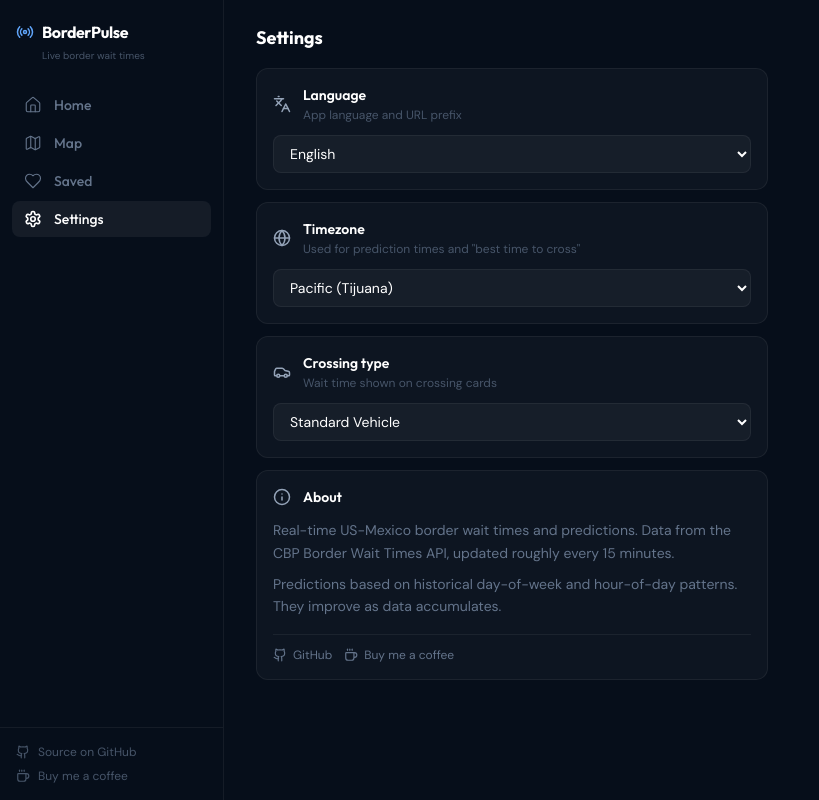
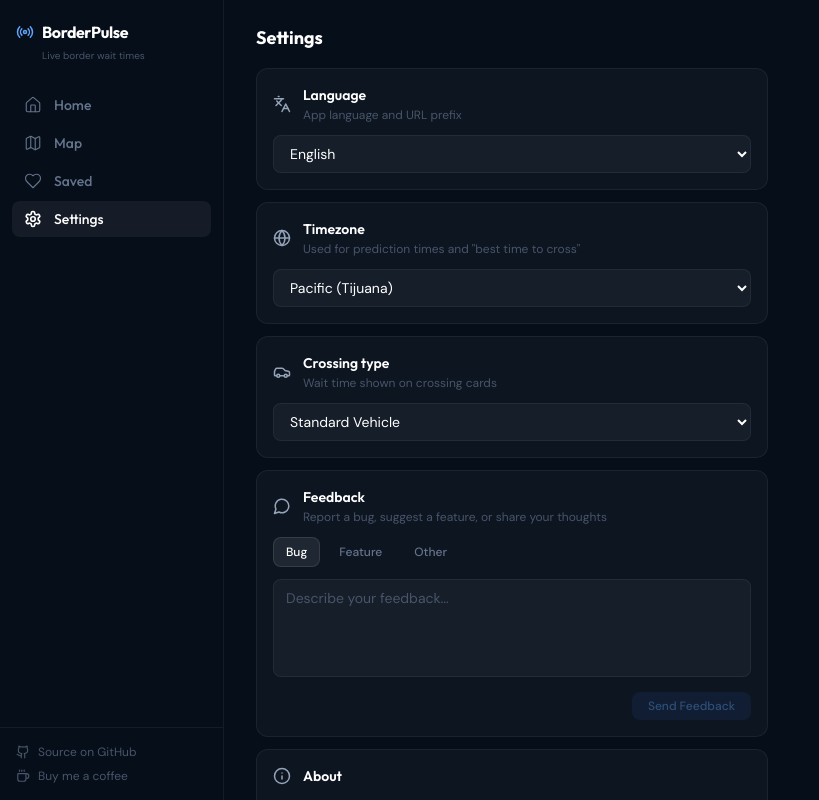
Before and after one commit to LMBraca/BorderPulse, a Next.js app in the folder frontend/: page /en/settings in a window 1280 px wide. Shown: the top 800 px of the page, without its empty margins (0-819 px from the left). Built offline with nearby package versions, Linux system fonts and the light colour scheme.

Commit message:
feat: feedback card

```diff
--- a/frontend/messages/en.json
+++ b/frontend/messages/en.json
@@ -134,6 +134,19 @@
     "legendYellow": "20–45 min",
     "legendRed": "> 45 min"
   },
+  "feedback": {
+    "title": "Feedback",
+    "description": "Report a bug, suggest a feature, or share your thoughts",
+    "bug": "Bug",
+    "feature": "Feature",
+    "other": "Other",
+    "placeholder": "Describe your feedback...",
+    "submit": "Send Feedback",
+    "sending": "Sending...",
+    "success": "Thanks for your feedback!",
+    "error": "Failed to send. Please try again.",
+    "empty": "Please enter a message"
+  },
   "settings": {
     "title": "Settings",
     "timezone": "Timezone",
--- a/frontend/messages/es.json
+++ b/frontend/messages/es.json
@@ -134,6 +134,19 @@
     "legendYellow": "20–45 min",
     "legendRed": "> 45 min"
   },
+  "feedback": {
+    "title": "Comentarios",
+    "description": "Reporta un error, sugiere una funcion o comparte tu opinion",
+    "bug": "Error",
+    "feature": "Sugerencia",
+    "other": "Otro",
+    "placeholder": "Describe tu comentario...",
+    "submit": "Enviar",
+    "sending": "Enviando...",
+    "success": "Gracias por tu comentario!",
+    "error": "Error al enviar. Intenta de nuevo.",
+    "empty": "Por favor escribe un mensaje"
+  },
   "settings": {
     "title": "Ajustes",
     "timezone": "Zona horaria",
--- a/frontend/package.json
+++ b/frontend/package.json
@@ -18,7 +18,8 @@
     "react": "^18.3.1",
     "react-dom": "^18.3.1",
     "react-leaflet": "^4.2.1",
-    "recharts": "^2.12.7"
+    "recharts": "^2.12.7",
+    "resend": "^6.9.4"
   },
   "devDependencies": {
     "@types/leaflet": "^1.9.12",
--- a/frontend/src/app/[locale]/settings/page.tsx
+++ b/frontend/src/app/[locale]/settings/page.tsx
@@ -3,12 +3,15 @@
 import { useState, useEffect } from "react";
 import { useTranslations, useLocale } from "next-intl";
 import { useRouter, usePathname } from "@/i18n/navigation";
-import { Info, Globe, Github, Coffee, Car, Languages } from "lucide-react";
+import { Info, Globe, Github, Coffee, Car, Languages, MessageCircle, CheckCircle } from "lucide-react";
 import { BORDER_TIMEZONES, getUserTimezone, setUserTimezone } from "@/lib/timezone";
 import { LANE_CODES, getPreferredLane, setPreferredLane, type LaneCode } from "@/lib/preferences";
 
+type FeedbackType = "bug" | "feature" | "other";
+
 export default function SettingsPage() {
   const t = useTranslations("settings");
+  const tf = useTranslations("feedback");
   const tl = useTranslations("lanes.full");
   const locale = useLocale();
   const router = useRouter();
@@ -17,10 +20,34 @@ export default function SettingsPage() {
   const [tz, setTz] = useState("America/Tijuana");
   const [lane, setLane] = useState<LaneCode>("standard_vehicle");
 
+  const [fbType, setFbType] = useState<FeedbackType>("bug");
+  const [fbMessage, setFbMessage] = useState("");
+  const [fbStatus, setFbStatus] = useState<"idle" | "sending" | "success" | "error">("idle");
+  const [fbHoneypot, setFbHoneypot] = useState("");
+  const [fbLoadTime] = useState(() => Date.now());
+
   useEffect(() => {
     setTz(getUserTimezone());
     setLane(getPreferredLane());
   }, []);
+
+  const handleFeedbackSubmit = async () => {
+    if (!fbMessage.trim()) return;
+    setFbStatus("sending");
+    try {
+      const res = await fetch("/api/feedback", {
+        method: "POST",
+        headers: { "Content-Type": "application/json" },
+        body: JSON.stringify({ type: fbType, message: fbMessage.trim(), website: fbHoneypot, _t: fbLoadTime }),
+      });
+      if (!res.ok) throw new Error();
+      setFbStatus("success");
+      setFbMessage("");
+      setTimeout(() => setFbStatus("idle"), 3000);
+    } catch {
+      setFbStatus("error");
+    }
+  };
 
   const handleTzChange = (value: string) => {
     setTz(value);
@@ -108,6 +135,79 @@ export default function SettingsPage() {
             </select>
           </div>
 
+          {/* Feedback */}
+          <div className="rounded-xl bg-card border border-subtle p-4">
+            <div className="flex items-center gap-3 mb-1">
+              <MessageCircle size={18} className="text-slate-400" />
+              <div>
+                <h3 className="font-display font-semibold text-sm text-white">{tf("title")}</h3>
+                <p className="text-xs text-slate-600 mt-0.5">{tf("description")}</p>
+              </div>
+            </div>
+
+            <div className="flex gap-1.5 my-3">
+              {(["bug", "feature", "other"] as FeedbackType[]).map((type) => (
+                <button
+                  key={type}
+                  onClick={() => setFbType(type)}
+                  className={`px-3 py-1.5 rounded-lg text-xs font-medium transition-all border ${
+                    fbType === type
+                      ? "bg-white/[0.08] text-white border-white/[0.1]"
+                      : "text-slate-500 border-transparent hover:text-slate-400"
+                  }`}
+                >
+                  {tf(type)}
+                </button>
+              ))}
+            </div>
+
+            {/* Honeypot */}
+            <input
+              type="text"
+              name="website"
+              value={fbHoneypot}
+              onChange={(e) => setFbHoneypot(e.target.value)}
+              tabIndex={-1}
+              autoComplete="off"
+              aria-hidden="true"
+              className="absolute opacity-0 h-0 w-0 overflow-hidden pointer-events-none"
+            />
+
+            <textarea
+              value={fbMessage}
+              onChange={(e) => {
+                setFbMessage(e.target.value);
+                if (fbStatus === "error") setFbStatus("idle");
+              }}
+              placeholder={tf("placeholder")}
+              maxLength={1000}
+              rows={4}
+              disabled={fbStatus === "sending" || fbStatus === "success"}
+              className="w-full px-3 py-2 rounded-lg text-sm bg-white/[0.04] border border-subtle text-white placeholder:text-slate-600 focus:outline-none focus:border-slate-600 transition-colors resize-none disabled:opacity-50"
+            />
+
+            <div className="flex items-center justify-between mt-2">
+              <div className="text-xs">
+                {fbStatus === "success" && (
+                  <span className="flex items-center gap-1 text-emerald-400">
+                    <CheckCircle size={14} />
+                    {tf("success")}
+                  </span>
+                )}
+                {fbStatus === "error" && (
+                  <span className="text-red-400">{tf("error")}</span>
+                )}
+              </div>
+              <button
+                onClick={handleFeedbackSubmit}
+                disabled={fbStatus === "sending" || fbStatus === "success" || !fbMessage.trim()}
+                className="px-4 py-1.5 rounded-lg text-xs font-medium bg-blue-500/20 text-blue-400 hover:bg-blue-500/30 transition-colors disabled:opacity-40 disabled:cursor-not-allowed"
+              >
+                {fbStatus === "sending" ? tf("sending") : tf("submit")}
+              </button>
+            </div>
+          </div>
+
           {/* About */}
           <div className="rounded-xl bg-card border border-subtle p-4">
             <div className="flex items-center gap-3 mb-3">
--- /dev/null
+++ b/frontend/src/app/api/feedback/route.ts
@@ -0,0 +1,101 @@
+import { NextRequest, NextResponse } from "next/server";
+import { Resend } from "resend";
+
+const VALID_TYPES = ["bug", "feature", "other"] as const;
+const MAX_MESSAGE_LENGTH = 1000;
+const RATE_LIMIT_MAX = 3;
+const RATE_LIMIT_WINDOW_MS = 60 * 60 * 1000;
+
+const submissions = new Map<string, number[]>();
+
+function isRateLimited(ip: string): boolean {
+  const now = Date.now();
+  const timestamps = submissions.get(ip) ?? [];
+  const recent = timestamps.filter((t) => now - t < RATE_LIMIT_WINDOW_MS);
+  submissions.set(ip, recent);
+  return recent.length >= RATE_LIMIT_MAX;
+}
+
+function recordSubmission(ip: string) {
+  const timestamps = submissions.get(ip) ?? [];
+  timestamps.push(Date.now());
+  submissions.set(ip, timestamps);
+}
+
+export async function POST(request: NextRequest) {
+  const apiKey = process.env.RESEND_API_KEY;
+  const feedbackEmail = process.env.FEEDBACK_EMAIL;
+
+  if (!apiKey || !feedbackEmail) {
+    return NextResponse.json(
+      { error: "Feedback service not configured" },
+      { status: 500 }
+    );
+  }
+
+  // Rate limit by IP
+  const ip =
+    request.headers.get("x-forwarded-for")?.split(",")[0]?.trim() ??
+    request.headers.get("x-real-ip") ??
+    "unknown";
+
+  if (isRateLimited(ip)) {
+    return NextResponse.json(
+      { error: "Too many submissions. Please try again later." },
+      { status: 429 }
+    );
+  }
+
+  let body: { type?: string; message?: string; website?: string; _t?: number };
+  try {
+    body = await request.json();
+  } catch {
+    return NextResponse.json({ error: "Invalid JSON" }, { status: 400 });
+  }
+
+  const { type, message, website, _t } = body;
+
+  if (website) {
+    return NextResponse.json({ success: true });
+  }
+
+  if (_t && Date.now() - _t < 3000) {
+    return NextResponse.json({ success: true });
+  }
+
+  if (!type || !VALID_TYPES.includes(type as (typeof VALID_TYPES)[number])) {
+    return NextResponse.json({ error: "Invalid type" }, { status: 400 });
+  }
+
+  if (!message || typeof message !== "string" || message.trim().length === 0) {
+    return NextResponse.json({ error: "Message is required" }, { status: 400 });
+  }
+
+  if (message.length > MAX_MESSAGE_LENGTH) {
+    return NextResponse.json(
+      { error: `Message must be under ${MAX_MESSAGE_LENGTH} characters` },
+      { status: 400 }
+    );
+  }
+
+  const resend = new Resend(apiKey);
+  const typeLabel = type.charAt(0).toUpperCase() + type.slice(1);
+  const subject = `[BorderPulse] ${typeLabel}: ${message.slice(0, 50)}${message.length > 50 ? "..." : ""}`;
+
+  try {
+    await resend.emails.send({
+      from: "BorderPulse <onboarding@resend.dev>",
+      to: feedbackEmail,
+      subject,
+      text: `Type: ${typeLabel}\nIP: ${ip}\n\n${message.trim()}`,
+    });
+
+    recordSubmission(ip);
+    return NextResponse.json({ success: true });
+  } catch {
+    return NextResponse.json(
+      { error: "Failed to send feedback" },
+      { status: 500 }
+    );
+  }
+}
```
Also changed, not shown: 2 other files (tests, documents, lock files or other folders).
